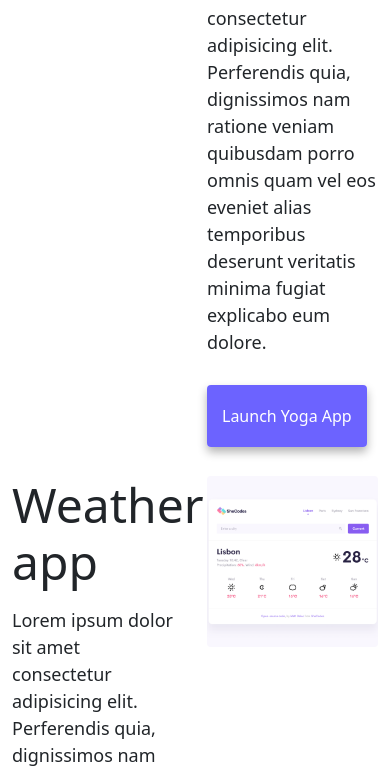
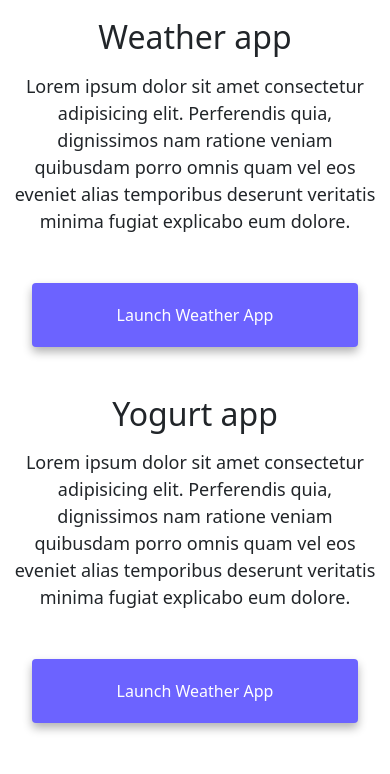
Before and after one commit to Binaakwe/Week3-Homework, a plain HTML site: page index.html in a window 390 px wide. Shown: the part 820-1594 px from the top of the page. Drawn offline with nearby package versions, Linux system fonts and the light colour scheme.

Commit message:
updated to be mobile-friendly

```diff
--- a/index.html
+++ b/index.html
@@ -47,10 +47,10 @@
     </div>
     <div class="container">
         <div class="row">
-            <div class="col-6">
-                <img src="images/yoga.png" alt="Yoga Project" class="img-fluid rounded" />
+            <div class="col-sm-6">
+                <img src="images/yoga.png" alt="Yoga Project" class="img-fluid rounded d-none d-sm-block" />
             </div>
-            <div class="col-6">
+            <div class="col-sm-6">
                 <h2 class="mb-3">Yoga app</h2>
                 <p>
                     Lorem ipsum dolor sit amet consectetur adipisicing elit. Perferendis
@@ -59,12 +59,12 @@
                     explicabo eum dolore.
                 </p>
                 <div class="mt-5">
-                    <a href="#" class="primary-link" title="Yoga Project">Launch Yoga App</a>
+                    <a href="#" class="primary-link project-link" title="Yoga Project">Launch Yoga App</a>
                 </div>
             </div>
         </div>
         <div class="row mt-5">
-            <div class="col-6">
+            <div class="col-sm-6">
                 <h2 class="mb-3">Weather app</h2>
                 <p>
                     Lorem ipsum dolor sit amet consectetur adipisicing elit. Perferendis
@@ -73,18 +73,18 @@
                     explicabo eum dolore.
                 </p>
                 <div class="mt-5">
-                    <a href="#" class="primary-link" title="Weather Project">Launch Weather App</a>
+                    <a href="#" class="primary-link project-link" title="Weather Project">Launch Weather App</a>
                 </div>
             </div>
-            <div class="col-6">
-                <img src="images/weather.png" alt="Weather Project" class="img-fluid rounded" />
+            <div class="col-sm-6">
+                <img src="images/weather.png" alt="Weather Project" class="img-fluid rounded d-none d-sm-block" />
             </div>
         </div>
         <div class="row mt-5">
-            <div class="col-6">
-                <img src="images/yogurt.png" alt="Yogurt Project" class="img-fluid rounded" />
+            <div class="col-sm-6">
+                <img src="images/yogurt.png" alt="Yogurt Project" class="img-fluid rounded d-none d-sm-block" />
             </div>
-            <div class="col-6">
+            <div class="col-sm-6">
                 <h2 class="mb-3">Yogurt app</h2>
                 <p>
                     Lorem ipsum dolor sit amet consectetur adipisicing elit. Perferendis
@@ -93,7 +93,7 @@
                     explicabo eum dolore.
                 </p>
                 <div class="mt-5">
-                    <a href="#" class="primary-link" title="Yogurt Project">Launch Weather App</a>
+                    <a href="#" class="primary-link project-link" title="Yogurt Project">Launch Weather App</a>
                 </div>
             </div>
         </div>
--- a/style.css
+++ b/style.css
@@ -5,7 +5,7 @@
 }
 
 body {
-    margin-top: 100px;
+    margin: 100px 0;
 }
 
 h1,
@@ -86,3 +86,24 @@ p {
 .email-link:hover {
     text-decoration: underline;
 }
+
+@media (max-width: 576px) {
+    h1 {font-size: 48px;
+    line-height: 1.5;}
+
+    h2 {
+        font-size: 32px;
+        text-align: center;
+    }
+
+    p {
+        text-align: center;
+    }
+
+    .project-link {
+        display: block;
+        text-align: center;
+        margin: 0 20px;
+    }
+
+}
```
